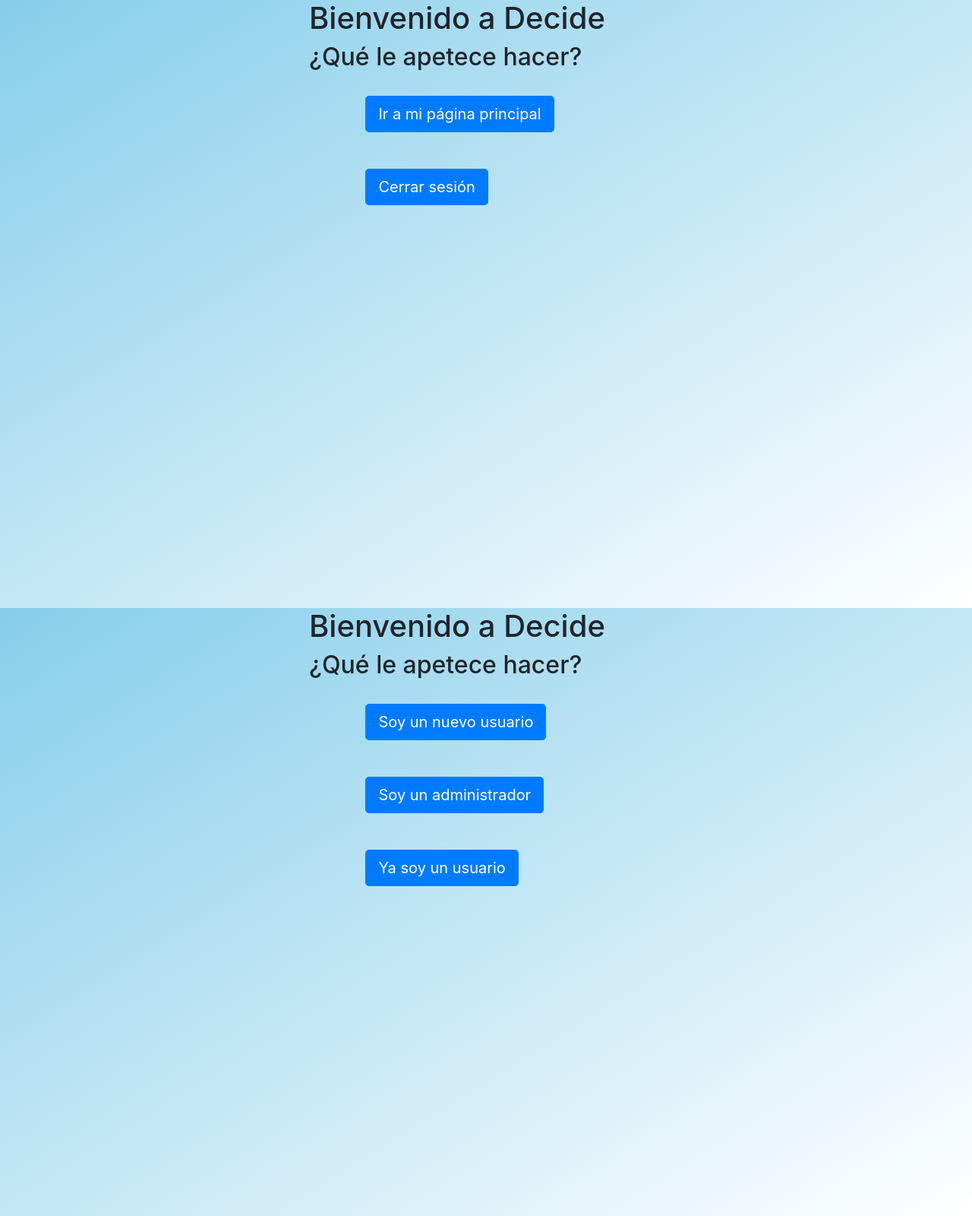
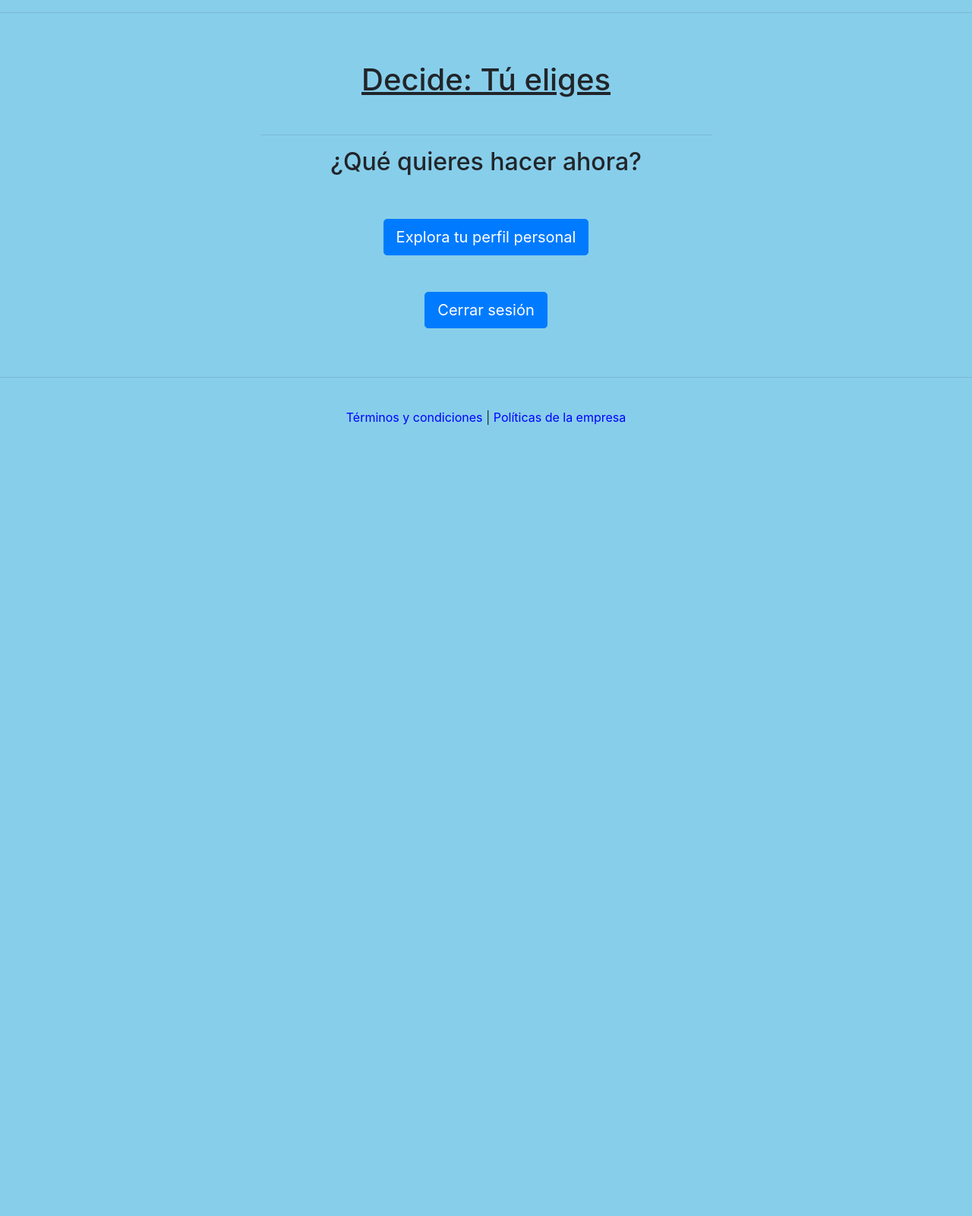
Before and after one commit to FranCamposC/decide, a Django app: page / in a window 1280 px wide. Shown: the whole page at 76% size. After the commit the page ends 559 px from the top, so only its background shows below. Run offline with Django 3.2, Linux system fonts and the light colour scheme; a user stored in the database is signed in.

Commit message:
<fix>[admin]: <Arreglo de la página de welcome>
Se ha realizado una mejora dentro de la pagina de inicio para que aporte mas seguridad a los usuarios y sea más sencillo.
Se ha cambiado el nombre de la pestaña del buscador.

[optional footer(s)]

```diff
--- a/decide/authentication/templates/welcome.html
+++ b/decide/authentication/templates/welcome.html
@@ -1,42 +1,70 @@
-
-<link rel="stylesheet" href="https://cdn.jsdelivr.net/npm/bootstrap@4.0.0/dist/css/bootstrap.min.css" integrity="sha384-Gn5384xqQ1aoWXA+058RXPxPg6fy4IWvTNh0E263XmFcJlSAwiGgFAW/dAiS6JXm" crossorigin="anonymous">    <title>Bienvenido</title>
+<!DOCTYPE html>
+<html>
+<head>
+    <link rel="stylesheet" href="https://cdn.jsdelivr.net/npm/bootstrap@4.0.0/dist/css/bootstrap.min.css" integrity="sha384-Gn5384xqQ1aoWXA+058RXPxPg6fy4IWvTNh0E263XmFcJlSAwiGgFAW/dAiS6JXm" crossorigin="anonymous">
+    <hr>
+    <title>Decide: Tú eliges</title>
     <style>
         body{
             height:100vh;
             margin:0;
             padding:0;
+            background-color: #87CEEB;
         }
-        .fondo-degradado{
-            background: linear-gradient(to bottom right, #87CEEB,#FFFFFF);
-            height:100%;
+        .btn-custom {
+            background-color: #007bff;
+            border-color: #007bff;
+            color: #ffffff;
         }
     </style>
 
+</head>
 <body>
-    {%if user.is_authenticated%}
-<div class="container-fluid fondo-degradado">
-    <div class="col-md-6 mx-auto">
-    <h1 class="col-md-10 mx-auto">Bienvenido a Decide</h1>
-    <h2 class="col-md-10 mx-auto">¿Qué le apetece hacer?</h2>
+    <br>
+    <br>
+    {% if user.is_authenticated %}
+    <div class="container-fluid">
+        <div class="col-md-6 mx-auto text-center">
+            <h1 class="col-md-10 mx-auto" style="text-decoration: underline;">Decide: Tú eliges</h1>
+            <br>
+            <hr>
+            <h2 class="col-md-10 mx-auto">¿Qué quieres hacer ahora?</h2>
+            <br>
             <div class="col-md-7 mx-auto flex-column">
-                <button type="button" class="btn btn-lg btn-primary my-4" onclick="window.location.href='/user'">Ir a mi página principal</button>
-                <button type="button" class="btn btn-lg btn-primary my-4" onclick="window.location.href='/authentication/cerrarSesion'">Cerrar sesión</button>
+                <button type="button" class="btn btn-custom btn-lg my-4" onclick="window.location.href='/user'">Explora tu perfil personal</button>
+                <button type="button" class="btn btn-custom btn-lg my-4" onclick="window.location.href='/authentication/cerrarSesion'">Cerrar sesión</button>
             </div>
         </div>
     </div>
-{%endif%}
-
-    <div class="container-fluid fondo-degradado">
-    <div class="col-md-6 mx-auto">
+    {% endif %}
+    {% if not user.is_authenticated %}
+    <div class="container-fluid">
+        <div class="col-md-6 mx-auto text-center">
             <h1 class="col-md-10 mx-auto">Bienvenido a Decide</h1>
-    <h2 class="col-md-10 mx-auto">¿Qué le apetece hacer?</h2>
+            <br>
+            <h2 class="col-md-10 mx-auto">¿Qué quieres hacer ahora?</h2>
+            <br>
             <div class="col-md-7 mx-auto flex-column">
-                <button type="button" class="btn btn-lg btn-primary my-4" onclick="window.location.href='/authentication/registro'">Soy un nuevo usuario</button>
-                <button type="button" class="btn btn-lg btn-primary my-4" onclick="window.location.href='/admin'">Soy un administrador</button>
-                <button type="button" class="btn btn-lg btn-primary my-4" onclick="window.location.href='/authentication/logueo'">Ya soy un usuario </button>
+                <button type="button" class="btn btn-custom btn-lg my-4" onclick="window.location.href='/authentication/registro'">Regístrate como nuevo usuario</button>
+                <br>
+                <button type="button" class="btn btn-custom btn-lg my-4" onclick="window.location.href='/admin'">Accede como administrador</button>
+                <br>
+                <button type="button" class="btn btn-custom btn-lg my-4" onclick="window.location.href='/authentication/logueo'">Iniciar sesión como usuario existente</button>
             </div>
         </div>
     </div>
+    {% endif %}
+    <br>
+    <hr>
+    <br>
 
+    <p style="text-align: center;">
+        <a style="color:blue">
+            Términos y condiciones
+        </a> |
+        <a style="color:blue">
+            Políticas de la empresa
+        </a>
+    </p>
 </body>
 </html>
```
Lines whose indentation alone changed are shown as unchanged.
